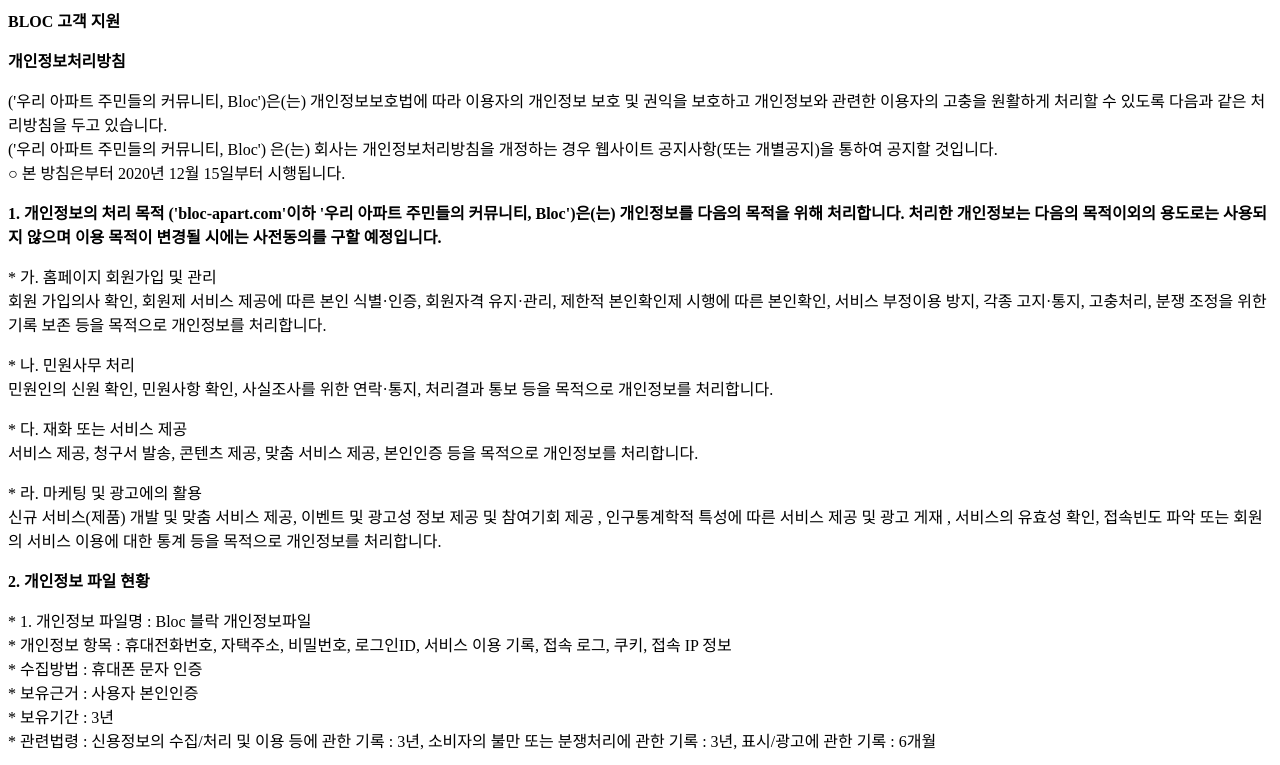
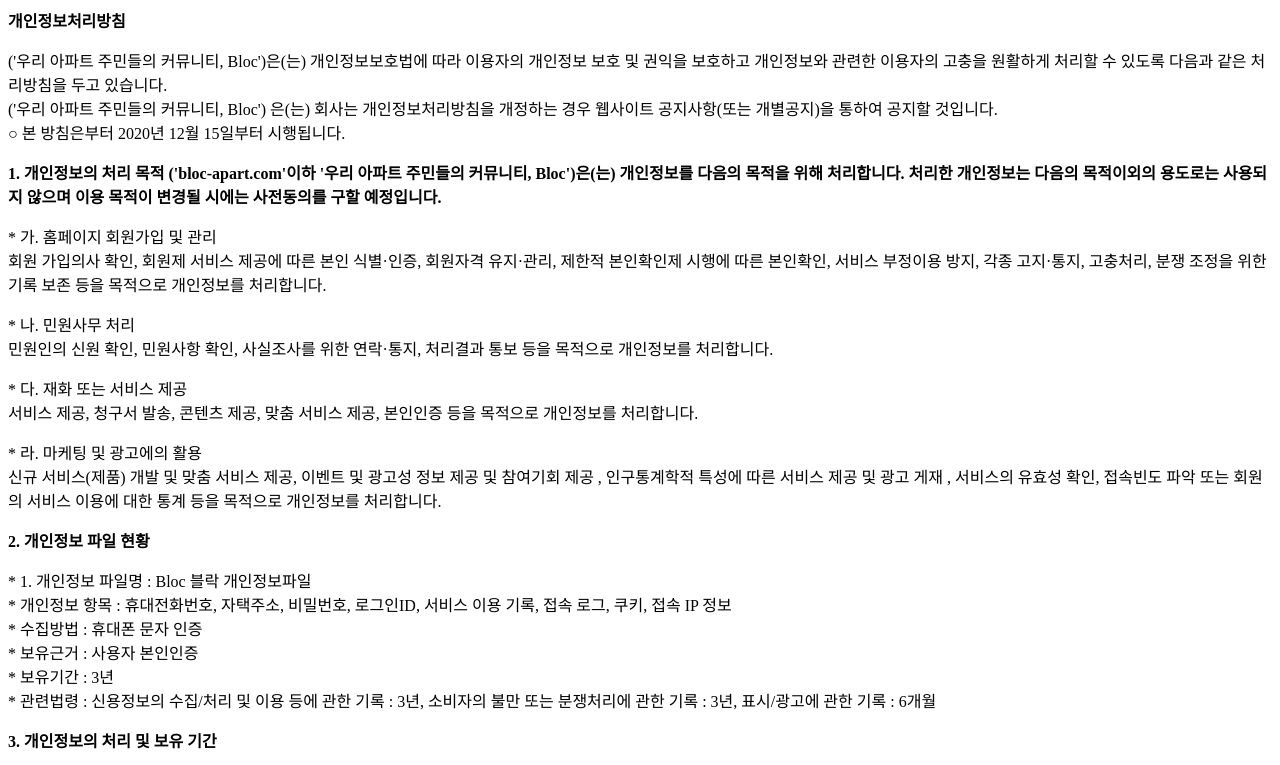
Before and after one commit to bloc-corp-cs/bloc-corp-cs.github.io, a plain HTML site: page index.html in a window 1280 px wide. Shown: the top 765 px of the page. Drawn offline with Linux system fonts and the light colour scheme.

Commit message:
Update index.html

```diff
--- a/index.html
+++ b/index.html
@@ -1,4 +1,4 @@
-<p><strong>BLOC 고객 지원</strong></p>
+
 <p><strong>개인정보처리방침</strong></p>
 <p>('우리 아파트 주민들의 커뮤니티, Bloc')은(는) 개인정보보호법에 따라 이용자의 개인정보 보호 및 권익을 보호하고 개인정보와 관련한 이용자의 고충을 원활하게 처리할 수 있도록 다음과 같은 처리방침을 두고 있습니다.<br />('우리 아파트 주민들의 커뮤니티, Bloc')&nbsp;은(는) 회사는 개인정보처리방침을 개정하는 경우 웹사이트 공지사항(또는 개별공지)을 통하여 공지할 것입니다.<br />○ 본 방침은부터&nbsp;2020년&nbsp;12월&nbsp;15일부터 시행됩니다.</p>
 <p><strong>1. 개인정보의 처리 목적&nbsp;('bloc-apart.com'이하 '우리 아파트 주민들의 커뮤니티, Bloc')은(는) 개인정보를 다음의 목적을 위해 처리합니다. 처리한 개인정보는 다음의 목적이외의 용도로는 사용되지 않으며 이용 목적이 변경될 시에는 사전동의를 구할 예정입니다.</strong></p>
```
